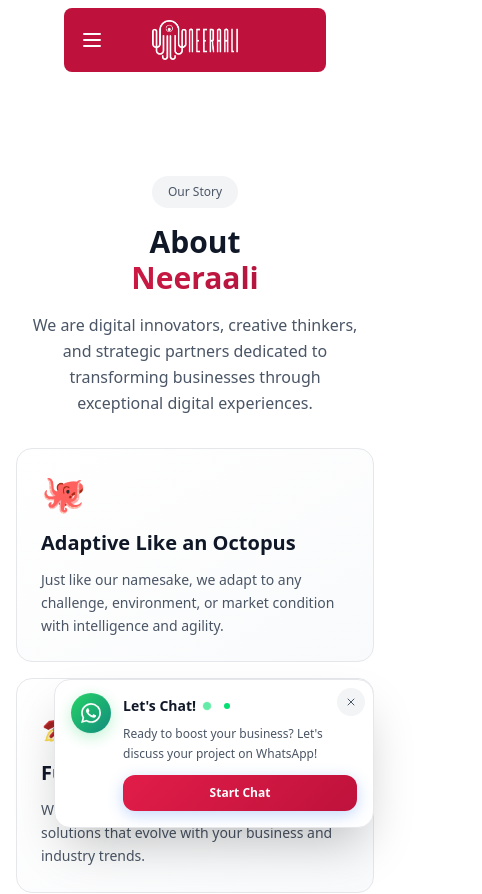
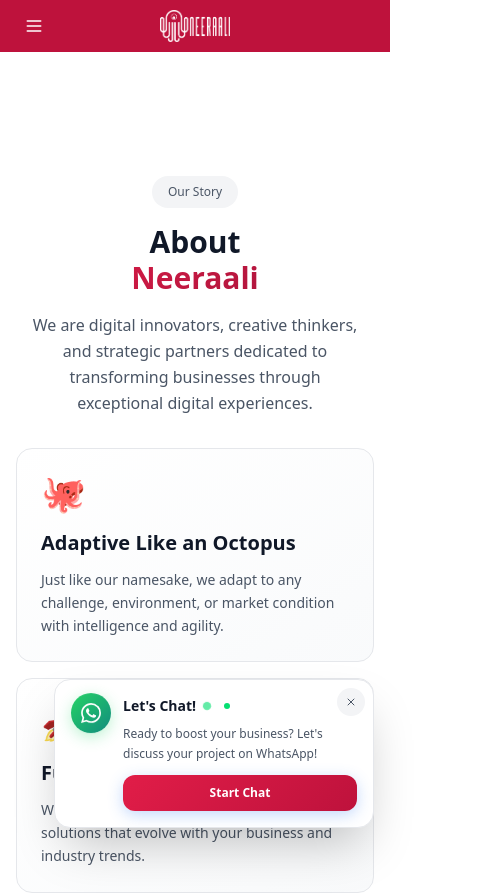
Before and after one commit to Neeraali-digital/NeeraaliDigitalFrontEnd, an Angular app: page /about in a window 390 px wide. Shown: the top 894 px of the page, 482 px wide, since content can reach past the window. Built offline with nearby package versions, Linux system fonts and the light colour scheme.

Commit message:
mobile screen responsiveness fix

```diff
--- a/src/app/app.html
+++ b/src/app/app.html
@@ -1,5 +1,9 @@
-<app-loading *ngIf="isLoading()"></app-loading>
-<div *ngIf="!isLoading()">
+@if(isLoading()){
+  <app-loading></app-loading>
+}
+
+@if(!isLoading()){
+<div >
   <app-header></app-header>
   <main>
     <router-outlet></router-outlet>
@@ -7,3 +11,4 @@
   <app-footer></app-footer>
   <app-whatsapp-popup></app-whatsapp-popup>
 </div>
+}
--- a/src/app/components/about/about.component.html
+++ b/src/app/components/about/about.component.html
@@ -1,8 +1,8 @@
 <section class="relative bg-white min-h-screen pt-24 pb-16">
   <!-- Background Elements -->
-  <div class="absolute inset-0">
+  <!-- <div class="absolute inset-0">
     <div class="absolute bottom-1/4 left-1/4 w-96 h-96 rounded-full opacity-10 blur-3xl" style="background: linear-gradient(135deg, var(--brand-200), var(--brand-300));"></div>
-  </div>
+  </div> -->
 
   <div class="container mx-auto px-4 sm:px-6 lg:px-12 relative z-10">
     <div class="max-w-7xl mx-auto">
--- a/src/app/components/header/header.html
+++ b/src/app/components/header/header.html
@@ -1,9 +1,10 @@
-<header class="fixed top-2 left-16 right-16  md:top-4 md:left-16 md:right-16 z-50 py-3 md:py-4 rounded-lg" style="background-color: var(--brand-600);">
+<header class="fixed top-0 left-0 right-0 md:top-4 md:left-16 md:right-16 z-50 md:rounded-lg backdrop-blur-md" [class]="'py-2 md:py-4 ' + (mobileMenuOpen ? 'bg-white shadow-2xl' : '')" [style.background-color]="mobileMenuOpen ? 'white' : 'var(--brand-600)'">
   <nav class="flex justify-between items-center px-4 md:px-10">
     <!-- Mobile Menu Button -->
-    <button class="md:hidden text-white" (click)="toggleMobileMenu()">
-      <svg class="w-6 h-6" fill="none" stroke="currentColor" viewBox="0 0 24 24">
-        <path stroke-linecap="round" stroke-linejoin="round" stroke-width="2" d="M4 6h16M4 12h16M4 18h16"></path>
+    <button class="md:hidden p-2 rounded-full transition-all duration-300" [class]="mobileMenuOpen ? 'text-gray-700 bg-gray-100' : 'text-white'" (click)="toggleMobileMenu()">
+      <svg class="w-5 h-5 transition-transform duration-300" [class.rotate-90]="mobileMenuOpen" fill="none" stroke="currentColor" viewBox="0 0 24 24">
+        <path *ngIf="!mobileMenuOpen" stroke-linecap="round" stroke-linejoin="round" stroke-width="2" d="M4 6h16M4 12h16M4 18h16"></path>
+        <path *ngIf="mobileMenuOpen" stroke-linecap="round" stroke-linejoin="round" stroke-width="2" d="M6 18L18 6M6 6l12 12"></path>
       </svg>
     </button>
 
@@ -16,7 +17,7 @@
 
     <!-- Center Logo -->
     <div class="text-center flex-1 md:flex-none">
-      <img src="assets/logo4.png" alt="logo" class="h-10 md:h-14 mx-auto">
+      <img src="assets/logo4.png" alt="logo" class="h-8 md:h-14 mx-auto">
     </div>
 
     <!-- Right Menu (Desktop) -->
@@ -27,18 +28,36 @@
     </div>
 
     <!-- Mobile Menu Toggle Placeholder -->
-    <div class="md:hidden w-6"></div>
+    <div class="md:hidden w-9"></div>
   </nav>
 
   <!-- Mobile Menu -->
-  <div class="md:hidden mt-4 px-4 pb-4" [class.hidden]="!mobileMenuOpen">
-    <div class="space-y-3">
-      <a (click)="navigateToTop('/')" [class]="isActive('/') ? 'block text-sm font-bold uppercase tracking-wide hover:opacity-80 transition-colors cursor-pointer' : 'block text-white text-sm font-bold uppercase tracking-wide hover:opacity-80 transition-colors cursor-pointer'" [style.color]="isActive('/') ? 'var(--brand-400)' : ''">HOME</a>
-      <a (click)="navigateToTop('/work')" [class]="isActive('/work') ? 'block text-sm font-bold uppercase tracking-wide hover:opacity-80 transition-colors cursor-pointer' : 'block text-white text-sm font-bold uppercase tracking-wide hover:opacity-80 transition-colors cursor-pointer'" [style.color]="isActive('/work') ? 'var(--brand-400)' : ''">WORK</a>
-      <a (click)="navigateToTop('/services')" [class]="isActive('/services') ? 'block text-sm font-bold uppercase tracking-wide hover:opacity-80 transition-colors cursor-pointer' : 'block text-white text-sm font-bold uppercase tracking-wide hover:opacity-80 transition-colors cursor-pointer'" [style.color]="isActive('/services') ? 'var(--brand-400)' : ''">SERVICES</a>
-      <a (click)="navigateToTop('/about')" [class]="isActive('/about') ? 'block text-sm font-bold uppercase tracking-wide hover:opacity-80 transition-colors cursor-pointer' : 'block text-white text-sm font-bold uppercase tracking-wide hover:opacity-80 transition-colors cursor-pointer'" [style.color]="isActive('/about') ? 'var(--brand-400)' : ''">ABOUT</a>
-      <a (click)="navigateToTop('/careers')" [class]="isActive('/careers') ? 'block text-sm font-bold uppercase tracking-wide hover:opacity-80 transition-colors cursor-pointer' : 'block text-white text-sm font-bold uppercase tracking-wide hover:opacity-80 transition-colors cursor-pointer'" [style.color]="isActive('/careers') ? 'var(--brand-400)' : ''">CAREERS</a>
-      <a href="#contact" class="block text-white text-sm font-bold uppercase tracking-wide hover:opacity-80 transition-colors">CONTACT</a>
+  <div class="md:hidden overflow-hidden transition-all duration-300 ease-in-out" [style.max-height]="mobileMenuOpen ? '400px' : '0'">
+    <div class="px-4 py-6 space-y-1 bg-white border-t border-gray-100">
+      <a (click)="navigateToTop('/')" class="flex items-center px-4 py-3 rounded-xl text-sm font-semibold transition-all duration-200 hover:bg-gray-50 active:scale-95" [class]="isActive('/') ? 'text-blue-600 bg-blue-50' : 'text-gray-700'">
+        <span class="w-2 h-2 rounded-full mr-3" [style.background-color]="isActive('/') ? 'var(--brand-500)' : 'transparent'"></span>
+        HOME
+      </a>
+      <a (click)="navigateToTop('/work')" class="flex items-center px-4 py-3 rounded-xl text-sm font-semibold transition-all duration-200 hover:bg-gray-50 active:scale-95" [class]="isActive('/work') ? 'text-blue-600 bg-blue-50' : 'text-gray-700'">
+        <span class="w-2 h-2 rounded-full mr-3" [style.background-color]="isActive('/work') ? 'var(--brand-500)' : 'transparent'"></span>
+        WORK
+      </a>
+      <a (click)="navigateToTop('/services')" class="flex items-center px-4 py-3 rounded-xl text-sm font-semibold transition-all duration-200 hover:bg-gray-50 active:scale-95" [class]="isActive('/services') ? 'text-blue-600 bg-blue-50' : 'text-gray-700'">
+        <span class="w-2 h-2 rounded-full mr-3" [style.background-color]="isActive('/services') ? 'var(--brand-500)' : 'transparent'"></span>
+        SERVICES
+      </a>
+      <a (click)="navigateToTop('/about')" class="flex items-center px-4 py-3 rounded-xl text-sm font-semibold transition-all duration-200 hover:bg-gray-50 active:scale-95" [class]="isActive('/about') ? 'text-blue-600 bg-blue-50' : 'text-gray-700'">
+        <span class="w-2 h-2 rounded-full mr-3" [style.background-color]="isActive('/about') ? 'var(--brand-500)' : 'transparent'"></span>
+        ABOUT
+      </a>
+      <a (click)="navigateToTop('/careers')" class="flex items-center px-4 py-3 rounded-xl text-sm font-semibold transition-all duration-200 hover:bg-gray-50 active:scale-95" [class]="isActive('/careers') ? 'text-blue-600 bg-blue-50' : 'text-gray-700'">
+        <span class="w-2 h-2 rounded-full mr-3" [style.background-color]="isActive('/careers') ? 'var(--brand-500)' : 'transparent'"></span>
+        CAREERS
+      </a>
+      <a href="#contact" class="flex items-center px-4 py-3 rounded-xl text-sm font-semibold text-gray-700 transition-all duration-200 hover:bg-gray-50 active:scale-95">
+        <span class="w-2 h-2 rounded-full mr-3"></span>
+        CONTACT
+      </a>
     </div>
   </div>
 </header>
--- a/src/app/components/whatsapp-popup/whatsapp-popup.component.html
+++ b/src/app/components/whatsapp-popup/whatsapp-popup.component.html
@@ -5,7 +5,9 @@
     <button
       (click)="closePopup()"
       class="absolute top-2 right-2 sm:top-3 sm:right-3 w-7 h-7 sm:w-8 sm:h-8 rounded-full bg-gray-100 hover:bg-gray-200 flex items-center justify-center transition-all duration-200 hover:scale-110 z-10">
-      <svg class="w-3 h-3 sm:w-4 sm:h-4 text-gray-600" fill="none" stroke="currentColor" viewBox="0 0 24 24">
+      <svg class="w-3 h-3 sm:w-4 sm:h-4 text-gray-600" fill="none" stroke="currentColor" viewBox="0 0 24 24"
+      (click)="closePopup()"
+      >
         <path stroke-linecap="round" stroke-linejoin="round" stroke-width="2" d="M6 18L18 6M6 6l12 12"></path>
       </svg>
     </button>
--- a/src/app/components/work/work.component.html
+++ b/src/app/components/work/work.component.html
@@ -1,8 +1,8 @@
 <section class="relative bg-white min-h-screen pt-24 pb-16">
   <!-- Background Elements -->
-  <div class="absolute inset-0">
+  <!-- <div class="absolute inset-0">
     <div class="absolute top-1/3 left-1/3 w-96 h-96 rounded-full opacity-10 blur-3xl" style="background: linear-gradient(135deg, var(--brand-200), var(--brand-300));"></div>
-  </div>
+  </div> -->
 
   <div class="container mx-auto px-4 sm:px-6 lg:px-12 relative z-10">
     <div class="max-w-7xl mx-auto">
```
